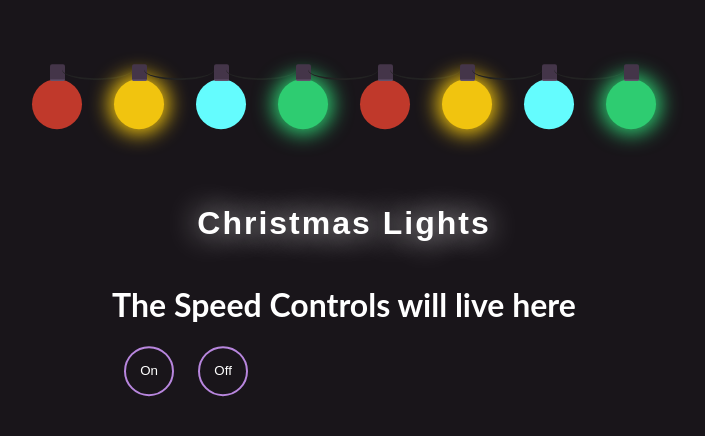
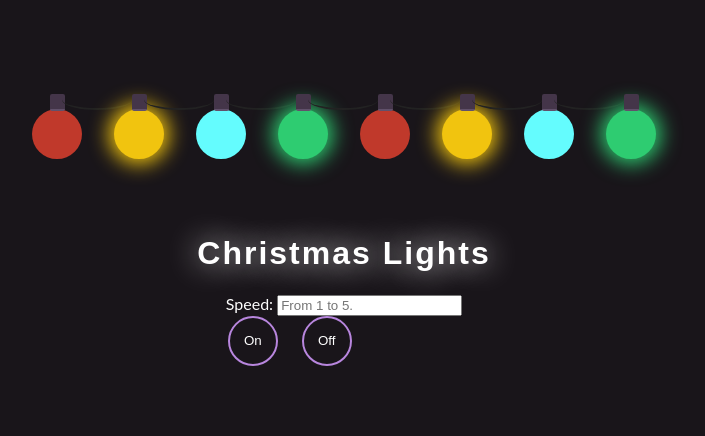
Before and after one commit to debersole81/christmas-lights-app, a React (Create React App) app: page / in a window 1280 px wide. Shown: the part 206-642 px from the top of the page, without its empty margins (312-1017 px from the left). Built offline with nearby package versions, Linux system fonts and the light colour scheme.

Commit message:
created speed input field and attributes

```diff
--- a/src/components/Speed.js
+++ b/src/components/Speed.js
@@ -4,7 +4,14 @@ class Speed extends React.Component {
     render () {
         return (
             <div>
-                <h1>The Speed Controls will live here</h1>
+                <label>
+                    Speed:{" "}
+                    <input
+                        type="number"
+                        name="speed"
+                        placeholder="From 1 to 5."
+                    />
+                </label>
             </div>
         );
     };
```
